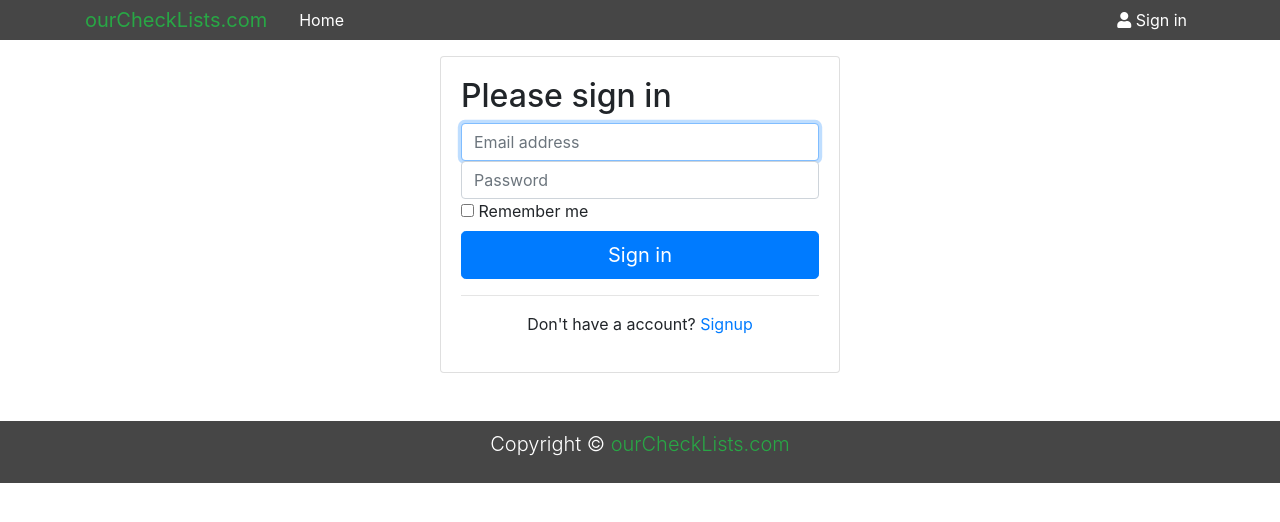
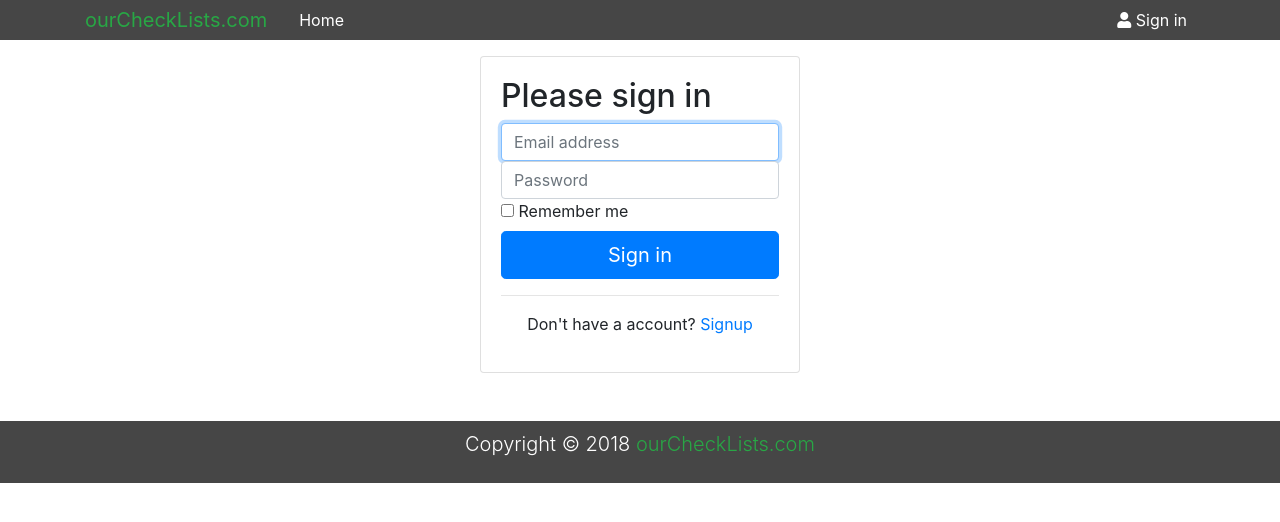
Before and after one commit to somervda/checklist, an Angular app: page /signin in a window 1280 px wide. Shown: the top 522 px of the page. Built offline with nearby package versions, Linux system fonts and the light colour scheme.

Commit message:
fix footer year

```diff
--- a/src/app/footerbar/footerbar.component.ts
+++ b/src/app/footerbar/footerbar.component.ts
@@ -6,7 +6,10 @@ import { Component, OnInit } from "@angular/core";
   styleUrls: ["./footerbar.component.css"]
 })
 export class FooterbarComponent implements OnInit {
-  constructor() {}
+  year: number;
+  constructor() { }
 
-  ngOnInit() {}
+  ngOnInit() {
+    this.year = new Date().getFullYear();
+  }
 }
--- a/src/app/signin/signin.component.html
+++ b/src/app/signin/signin.component.html
@@ -1,4 +1,4 @@
-<div class="card mt-3 mx-auto" style="width: 25rem">
+<div class="card mt-3 mx-auto" style="width: 20rem">
   <div class="card-body">
     <form class="form-signin">
       <h2 class="form-signin-heading">Please sign in</h2>
```
